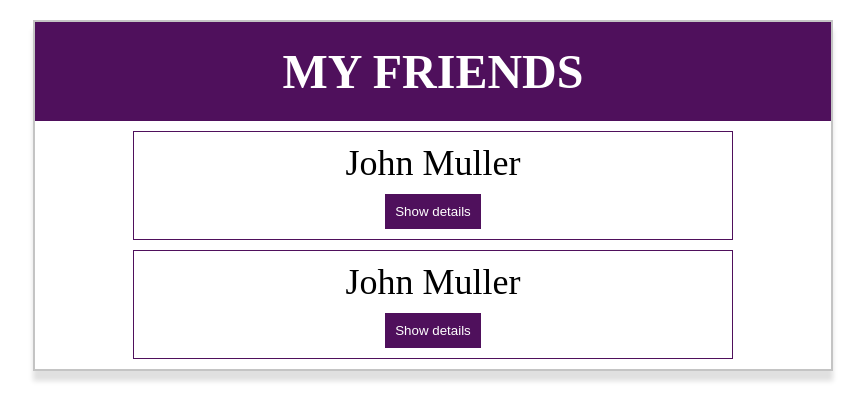
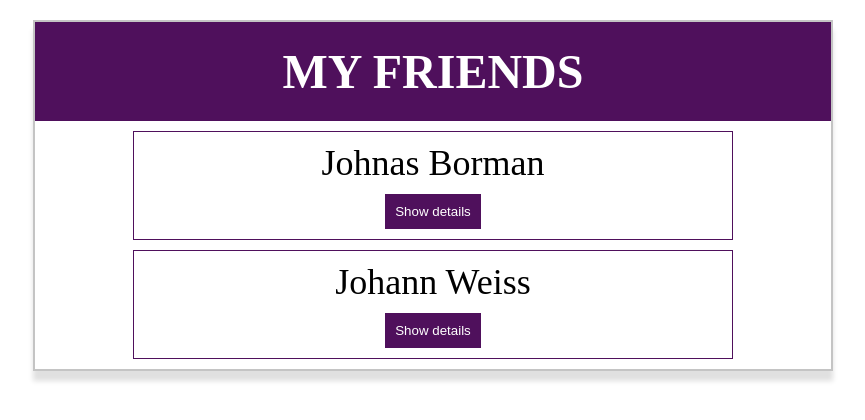
Before and after one commit to AnnaBratchenia/new-vue-app, a Vue app: page / in a window 1280 px wide. Shown: the top 420 px of the page, without its empty margins (207-1072 px from the left). Built offline with nearby package versions, Linux system fonts and the light colour scheme.

Commit message:
add props

```diff
--- a/src/App.vue
+++ b/src/App.vue
@@ -1,8 +1,16 @@
 <template>
   <section>
     <h2>My friends</h2>
-    <friend-contact></friend-contact>
-    <friend-contact></friend-contact>
+    <friend-contact
+      name="Johnas Borman"
+      phone-number="0985 356 265"
+      email-address="johnas@gmail.com"
+    ></friend-contact>
+    <friend-contact
+      name="Johann Weiss"
+      phone-number="0658 452 111"
+      email-address="johann@gmail.com"
+    ></friend-contact>
   </section>
 </template>
 
--- a/src/components/FriendContact.vue
+++ b/src/components/FriendContact.vue
@@ -1,17 +1,18 @@
 <template>
   <div>
-    <li class="name">{{ friends.name }}</li>
+    <li class="name">{{ name }}</li>
     <button class="btn" v-on:click="toggleDetails">
       {{ detailsIsvisible ? "Hide" : "Show" }} details
     </button>
     <ul v-if="detailsIsvisible">
-      <li class="add_info"><strong>Phone: </strong>{{ friends.phone }}</li>
-      <li class="add_info"><strong>Email: </strong>{{ friends.email }}</li>
+      <li class="add_info"><strong>Phone: </strong>{{ phoneNumber }}</li>
+      <li class="add_info"><strong>Email: </strong>{{ emailAddress }}</li>
     </ul>
   </div>
 </template>
 <script>
 export default {
+  props: ["name", "phoneNumber", "emailAddress"],
   data() {
     return {
       detailsIsvisible: false,
```
